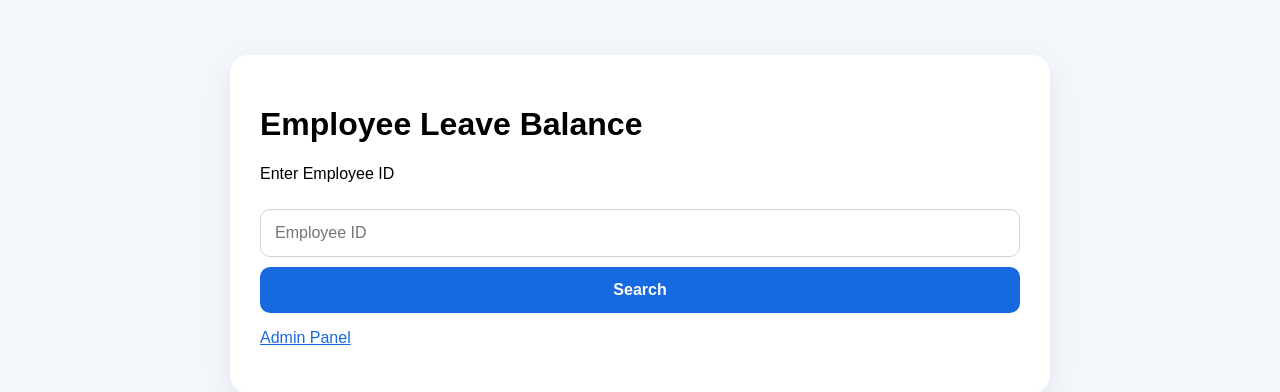
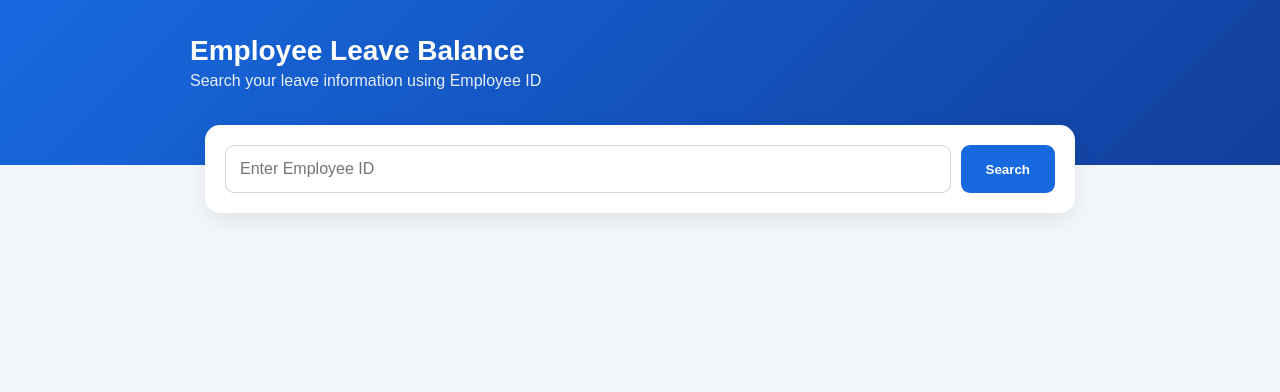
Before and after one commit to mehedihr1680-coder/leave-balance-portal, a Flask app: page / in a window 1280 px wide. Shown: the top 392 px of the page. Run offline with Flask 3, Linux system fonts and the light colour scheme.

Commit message:
Update index.html

```diff
--- a/templates/index.html
+++ b/templates/index.html
@@ -1,6 +1,526 @@
-<!doctype html><html><head><meta charset="utf-8"><meta name="viewport" content="width=device-width,initial-scale=1"><title>Employee Leave Balance</title><style>
-body{font-family:Arial;background:#f3f6fa;margin:0}.box{max-width:760px;margin:55px auto;padding:30px;background:white;border-radius:18px;box-shadow:0 8px 30px #0001}input,button{width:100%;box-sizing:border-box;padding:14px;margin-top:10px;border-radius:10px;font-size:16px}input{border:1px solid #ccd3df}button{border:0;background:#1769e0;color:white;font-weight:bold}.row{display:flex;justify-content:space-between;gap:20px;border-bottom:1px solid #eee;padding:12px 0}.k{font-weight:bold}.v{text-align:right}a{color:#1769e0}
-</style></head><body><div class="box"><h1>Employee Leave Balance</h1><p>Enter Employee ID</p><input id="id" placeholder="Employee ID"><button onclick="go()">Search</button><div id="out"></div><p><a href="/admin">Admin Panel</a></p></div><script>
-function e(s){return String(s).replace(/[&<>"']/g,m=>({'&':'&amp;','<':'&lt;','>':'&gt;','"':'&quot;',"'":'&#39;'}[m]))}
-async function go(){let id=document.getElementById('id').value.trim(),o=document.getElementById('out');if(!id)return;o.innerHTML='Searching...';let r=await fetch('/api/search?employee_id='+encodeURIComponent(id)),d=await r.json();if(!r.ok){o.innerHTML='<p>'+e(d.error)+'</p>';return}let h='<h3>Leave Information</h3>';for(let[k,v]of Object.entries(d.employee))if(v!=='')h+='<div class="row"><span class="k">'+e(k)+'</span><span class="v">'+e(v)+'</span></div>';o.innerHTML=h}document.getElementById('id').addEventListener('keydown',x=>{if(x.key==='Enter')go()});
-</script></body></html>
+<!doctype html>
+<html lang="en">
+<head>
+<meta charset="utf-8">
+<meta name="viewport" content="width=device-width,initial-scale=1">
+<title>Employee Leave Balance</title>
+
+<style>
+*{box-sizing:border-box}
+
+body{
+margin:0;
+font-family:Arial,Segoe UI,sans-serif;
+background:#f3f6fb;
+color:#172033;
+}
+
+.header{
+background:linear-gradient(135deg,#1769e0,#123f9c);
+color:white;
+padding:30px 20px 70px;
+}
+
+.header-box{
+max-width:900px;
+margin:auto;
+}
+
+.header h1{
+margin:5px 0;
+font-size:28px;
+}
+
+.header p{
+margin:5px 0;
+opacity:.9;
+}
+
+.container{
+max-width:900px;
+margin:-40px auto 40px;
+padding:0 15px;
+}
+
+.search-box{
+background:white;
+padding:20px;
+border-radius:15px;
+box-shadow:0 8px 25px rgba(0,0,0,.08);
+display:flex;
+gap:10px;
+}
+
+.search-box input{
+flex:1;
+padding:14px;
+font-size:16px;
+border:1px solid #ccd5e2;
+border-radius:9px;
+}
+
+.search-box button{
+padding:14px 25px;
+background:#1769e0;
+color:white;
+border:0;
+border-radius:9px;
+font-weight:bold;
+cursor:pointer;
+}
+
+#out{
+margin-top:20px;
+}
+
+.profile{
+background:white;
+border-radius:15px;
+padding:22px;
+box-shadow:0 8px 25px rgba(0,0,0,.07);
+margin-bottom:18px;
+}
+
+.profile h2{
+margin:0 0 12px;
+font-size:25px;
+}
+
+.profile-info{
+display:grid;
+grid-template-columns:repeat(3,1fr);
+gap:12px;
+}
+
+.info-box{
+background:#f5f8fc;
+padding:14px;
+border-radius:10px;
+}
+
+.info-label{
+font-size:12px;
+color:#697586;
+font-weight:bold;
+margin-bottom:5px;
+text-transform:uppercase;
+}
+
+.info-value{
+font-size:16px;
+font-weight:bold;
+}
+
+.summary{
+display:grid;
+grid-template-columns:repeat(3,1fr);
+gap:15px;
+margin-bottom:18px;
+}
+
+.summary-box{
+background:white;
+padding:20px;
+border-radius:15px;
+box-shadow:0 8px 25px rgba(0,0,0,.07);
+text-align:center;
+}
+
+.summary-title{
+font-size:13px;
+color:#697586;
+font-weight:bold;
+text-transform:uppercase;
+}
+
+.summary-number{
+font-size:30px;
+font-weight:bold;
+margin-top:8px;
+color:#1769e0;
+}
+
+.table-box{
+background:white;
+border-radius:15px;
+box-shadow:0 8px 25px rgba(0,0,0,.07);
+overflow:hidden;
+}
+
+.table-title{
+padding:20px;
+font-size:20px;
+font-weight:bold;
+border-bottom:1px solid #e5e9ef;
+}
+
+.table-scroll{
+overflow-x:auto;
+}
+
+table{
+width:100%;
+border-collapse:collapse;
+}
+
+th{
+background:#f5f7fa;
+padding:15px;
+text-align:left;
+font-size:13px;
+color:#536174;
+}
+
+td{
+padding:15px;
+border-top:1px solid #edf0f4;
+}
+
+.center{
+text-align:center;
+}
+
+.type{
+font-weight:bold;
+color:#1769e0;
+}
+
+.balance{
+font-weight:bold;
+color:#1769e0;
+}
+
+.error{
+background:#fff1f0;
+color:#b42318;
+padding:15px;
+border-radius:10px;
+}
+
+.empty{
+background:white;
+padding:25px;
+border-radius:12px;
+text-align:center;
+}
+
+@media(max-width:650px){
+
+.header h1{
+font-size:23px;
+}
+
+.search-box{
+flex-direction:column;
+}
+
+.search-box input,
+.search-box button{
+width:100%;
+}
+
+.profile-info{
+grid-template-columns:1fr;
+}
+
+.summary{
+grid-template-columns:1fr;
+}
+
+.table-box{
+overflow:hidden;
+}
+
+table{
+min-width:650px;
+}
+
+}
+</style>
+</head>
+
+<body>
+
+<div class="header">
+<div class="header-box">
+<h1>Employee Leave Balance</h1>
+<p>Search your leave information using Employee ID</p>
+</div>
+</div>
+
+<div class="container">
+
+<div class="search-box">
+<input id="id" placeholder="Enter Employee ID">
+<button onclick="go()">Search</button>
+</div>
+
+<div id="out"></div>
+
+</div>
+
+<script>
+
+function e(s){
+return String(s ?? '').replace(/[&<>"']/g,m=>({
+'&':'&amp;',
+'<':'&lt;',
+'>':'&gt;',
+'"':'&quot;',
+"'":'&#39;'
+}[m]));
+}
+
+function cleanKey(k){
+return String(k).trim().toUpperCase().replace(/\s+/g,'_');
+}
+
+const names={
+CL:'Casual Leave',
+SL:'Sick Leave',
+EL:'Earned Leave',
+LWP:'Leave Without Pay',
+AL:'Annual Leave',
+ML:'Medical Leave',
+OL:'Other Leave',
+PL:'Privilege Leave',
+MPL:'Maternity Leave',
+BL:'Bereavement Leave'
+};
+
+function leaveRows(emp){
+
+const keys=Object.keys(emp);
+const rows=[];
+const bases=[];
+
+keys.forEach(k=>{
+
+const m=cleanKey(k).match(/^(.+?)_(TOTAL|AVAILED|TAKEN|BALANCE)$/);
+
+if(m && !bases.includes(m[1])){
+bases.push(m[1]);
+}
+
+});
+
+bases.forEach(base=>{
+
+const find=suffix=>
+keys.find(k=>cleanKey(k)===base+'_'+suffix);
+
+const total=find('TOTAL');
+const taken=find('AVAILED')||find('TAKEN');
+const bal=find('BALANCE');
+
+if(total||taken||bal){
+
+let type=base.replace(/_/g,' ');
+let name=names[base]||type;
+
+rows.push({
+type,
+name,
+total:emp[total]??'',
+taken:emp[taken]??'',
+balance:emp[bal]??''
+});
+
+}
+
+});
+
+return rows;
+}
+
+async function go(){
+
+const id=document.getElementById('id').value.trim();
+const o=document.getElementById('out');
+
+if(!id){
+
+o.innerHTML='<div class="empty">Please enter an Employee ID.</div>';
+
+return;
+}
+
+o.innerHTML='<div class="empty">Searching...</div>';
+
+try{
+
+const r=await fetch('/api/search?employee_id='+encodeURIComponent(id));
+const d=await r.json();
+
+if(!r.ok){
+
+o.innerHTML='<div class="error">'+
+e(d.error||'Employee ID not found')+
+'</div>';
+
+return;
+}
+
+const emp=d.employee||{};
+const rows=leaveRows(emp);
+
+const name=emp.NAME||emp.Name||'Employee';
+const des=emp.DESIGNATION||emp.Designation||'';
+const eid=emp.ID||id;
+
+let total=0;
+let taken=0;
+let balance=0;
+
+rows.forEach(x=>{
+
+total+=Number(String(x.total).replace(/,/g,''))||0;
+taken+=Number(String(x.taken).replace(/,/g,''))||0;
+balance+=Number(String(x.balance).replace(/,/g,''))||0;
+
+});
+
+let table='';
+
+if(rows.length){
+
+table=`
+<div class="table-box">
+
+<div class="table-title">
+Leave Summary
+</div>
+
+<div class="table-scroll">
+
+<table>
+
+<thead>
+
+<tr>
+<th>Type</th>
+<th>Leave Name</th>
+<th class="center">Total Leave</th>
+<th class="center">Leave Taken</th>
+<th class="center">Leave Balance</th>
+</tr>
+
+</thead>
+
+<tbody>
+
+${rows.map(x=>`
+
+<tr>
+
+<td class="type">${e(x.type)}</td>
+
+<td>${e(x.name)}</td>
+
+<td class="center">${e(x.total)}</td>
+
+<td class="center">${e(x.taken)}</td>
+
+<td class="center balance">${e(x.balance)}</td>
+
+</tr>
+
+`).join('')}
+
+</tbody>
+
+</table>
+
+</div>
+</div>
+`;
+
+}
+
+o.innerHTML=`
+
+<div class="profile">
+
+<h2>Employee Information</h2>
+
+<div class="profile-info">
+
+<div class="info-box">
+
+<div class="info-label">Name</div>
+
+<div class="info-value">${e(name)}</div>
+
+</div>
+
+<div class="info-box">
+
+<div class="info-label">Designation</div>
+
+<div class="info-value">${e(des)}</div>
+
+</div>
+
+<div class="info-box">
+
+<div class="info-label">Employee ID</div>
+
+<div class="info-value">${e(eid)}</div>
+
+</div>
+
+</div>
+
+</div>
+
+<div class="summary">
+
+<div class="summary-box">
+
+<div class="summary-title">Total Leave</div>
+
+<div class="summary-number">${total}</div>
+
+</div>
+
+<div class="summary-box">
+
+<div class="summary-title">Leave Taken</div>
+
+<div class="summary-number">${taken}</div>
+
+</div>
+
+<div class="summary-box">
+
+<div class="summary-title">Leave Balance</div>
+
+<div class="summary-number">${balance}</div>
+
+</div>
+
+</div>
+
+${table}
+
+`;
+
+}catch(err){
+
+o.innerHTML=
+'<div class="error">Unable to connect to the server. Please try again.</div>';
+
+}
+
+}
+
+document.getElementById('id').addEventListener('keydown',x=>{
+
+if(x.key==='Enter') go();
+
+});
+
+</script>
+
+</body>
+</html>
```
